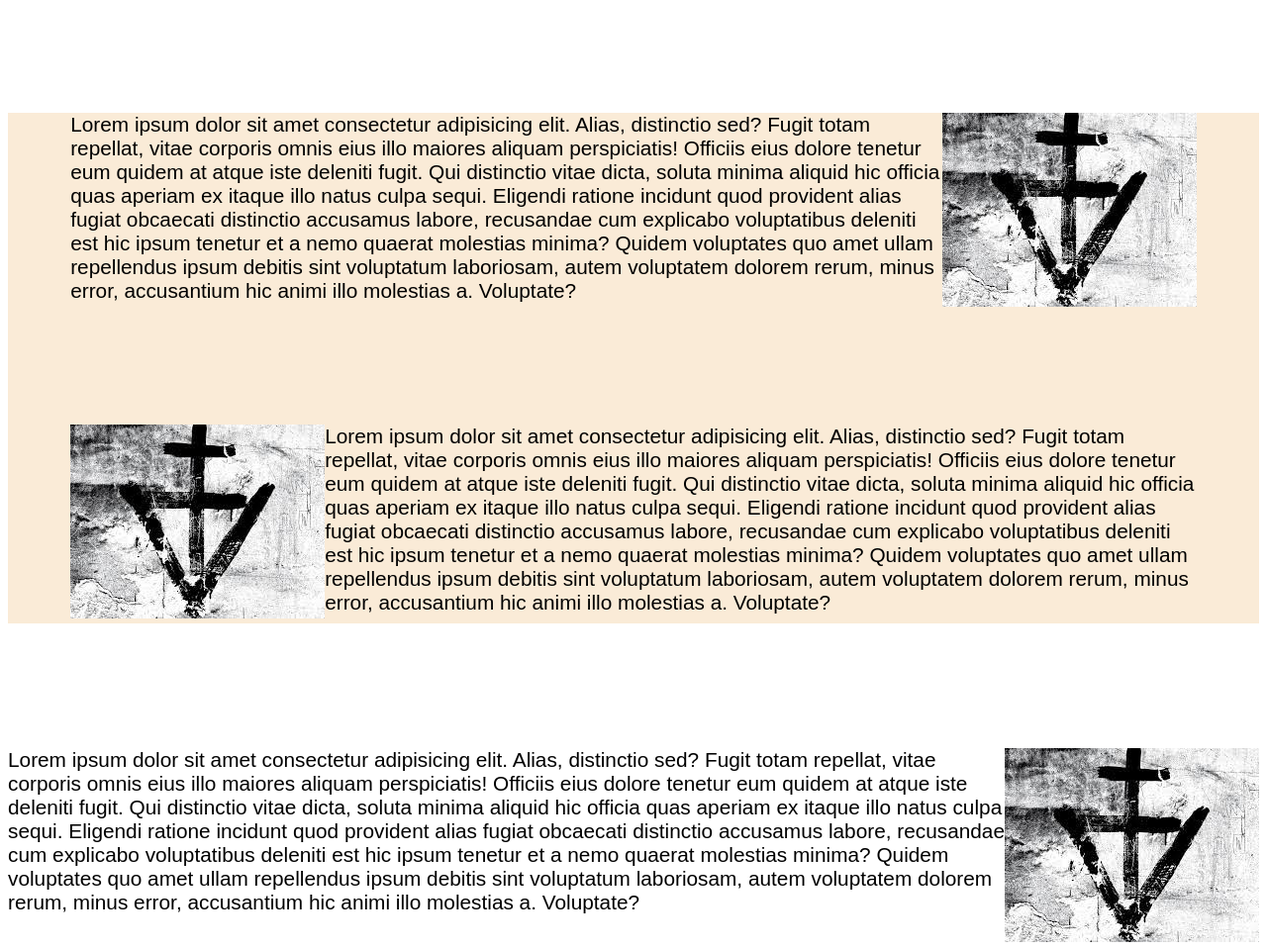
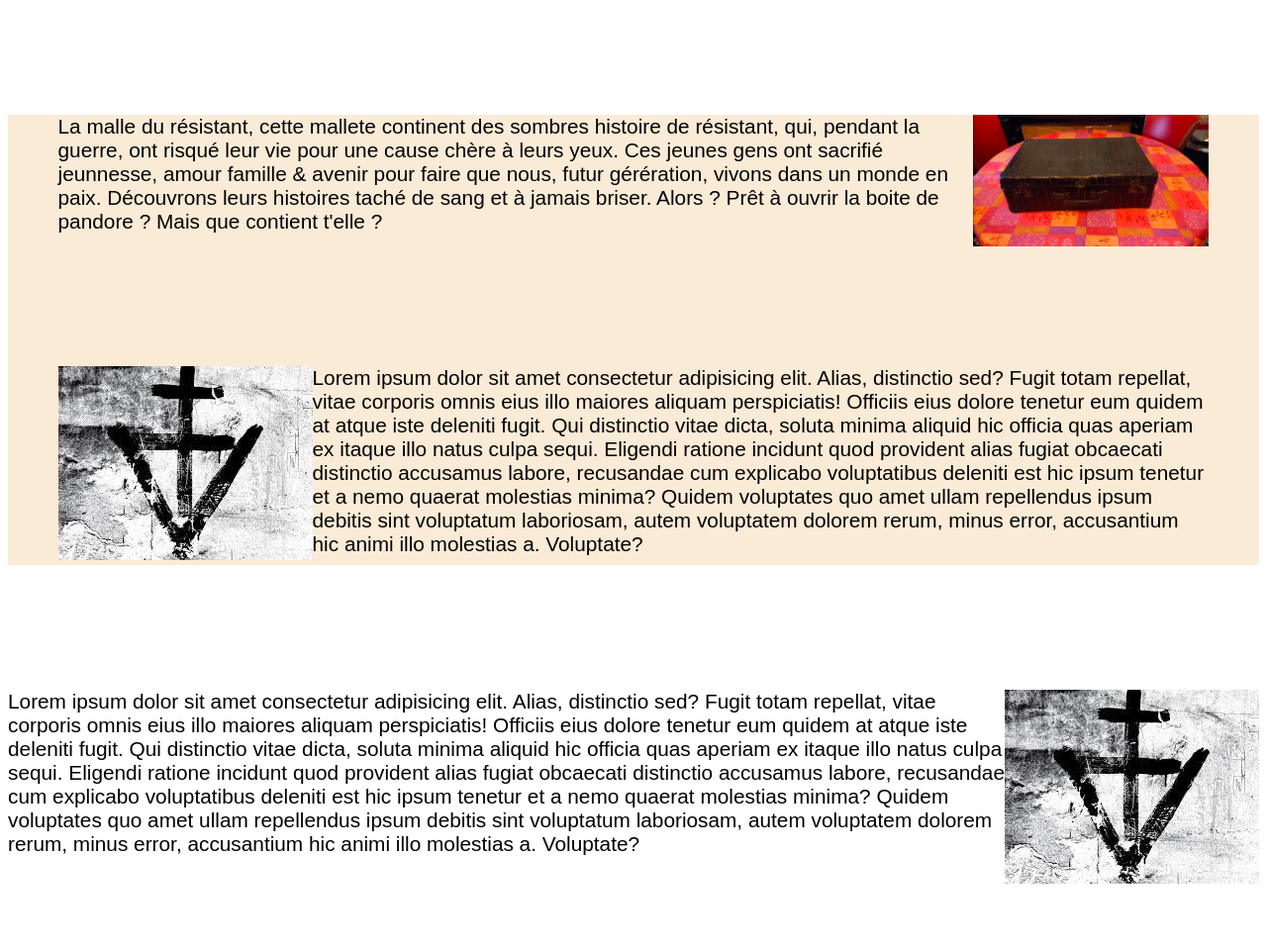
Before and after one commit to Proryon/CDR, a plain HTML site: page index.html in a window 1280 px wide. Shown: the top 960 px of the page at 99% size. Drawn offline with Linux system fonts and the light colour scheme.

Commit message:
:sparkles: Premier paragraphees ajoutée
:sparkles: Ajout du premier paragraphes describitif de la malle
:bento: Ajout de l'image de la malle

```diff
--- a/index.html
+++ b/index.html
@@ -8,19 +8,18 @@
     <!-- Imports -->
     <link rel="stylesheet" href="./style.css" />
 
-    <title>Le résistant</title>
+    <title>ACLV cdr</title>
   </head>
   <main>
   <body>
   <div style="background-color: antiquewhite;">
-  <div style="margin: 5%">
+  <div style="margin: 4%">
       <div class="container" >
         <div class="block-left">
-          Lorem ipsum dolor sit amet consectetur adipisicing elit. Alias, distinctio sed? Fugit totam repellat, vitae corporis omnis eius illo maiores aliquam perspiciatis! Officiis eius dolore tenetur eum quidem at atque iste deleniti fugit. Qui distinctio vitae dicta, soluta minima aliquid hic officia quas aperiam ex itaque illo natus culpa sequi. Eligendi ratione incidunt quod provident alias fugiat obcaecati distinctio accusamus labore, recusandae cum explicabo voluptatibus deleniti est hic ipsum tenetur et a nemo quaerat molestias minima? Quidem voluptates quo amet ullam repellendus ipsum debitis sint voluptatum laboriosam, autem voluptatem dolorem rerum, minus error, accusantium hic animi illo molestias a. Voluptate?
-
+          La malle du résistant, cette mallete continent des sombres histoire de résistant, qui, pendant la guerre, ont risqué leur vie pour une cause chère à leurs yeux. Ces jeunes gens ont sacrifié jeunnesse, amour famille & avenir pour faire que nous, futur gérération, vivons dans un monde en paix. Découvrons leurs histoires taché de sang et à jamais briser. Alors ? Prêt à ouvrir la boite de pandore ? Mais que contient t'elle ?
         </div>
         <div class="block-right">
-        <img src="assets/résistance.jpg" />
+        <img src="assets/mallete.png" width="100%"/>
       </div>
 
     </div>
```
Also changed, not shown: assets/mallete.png (added).
